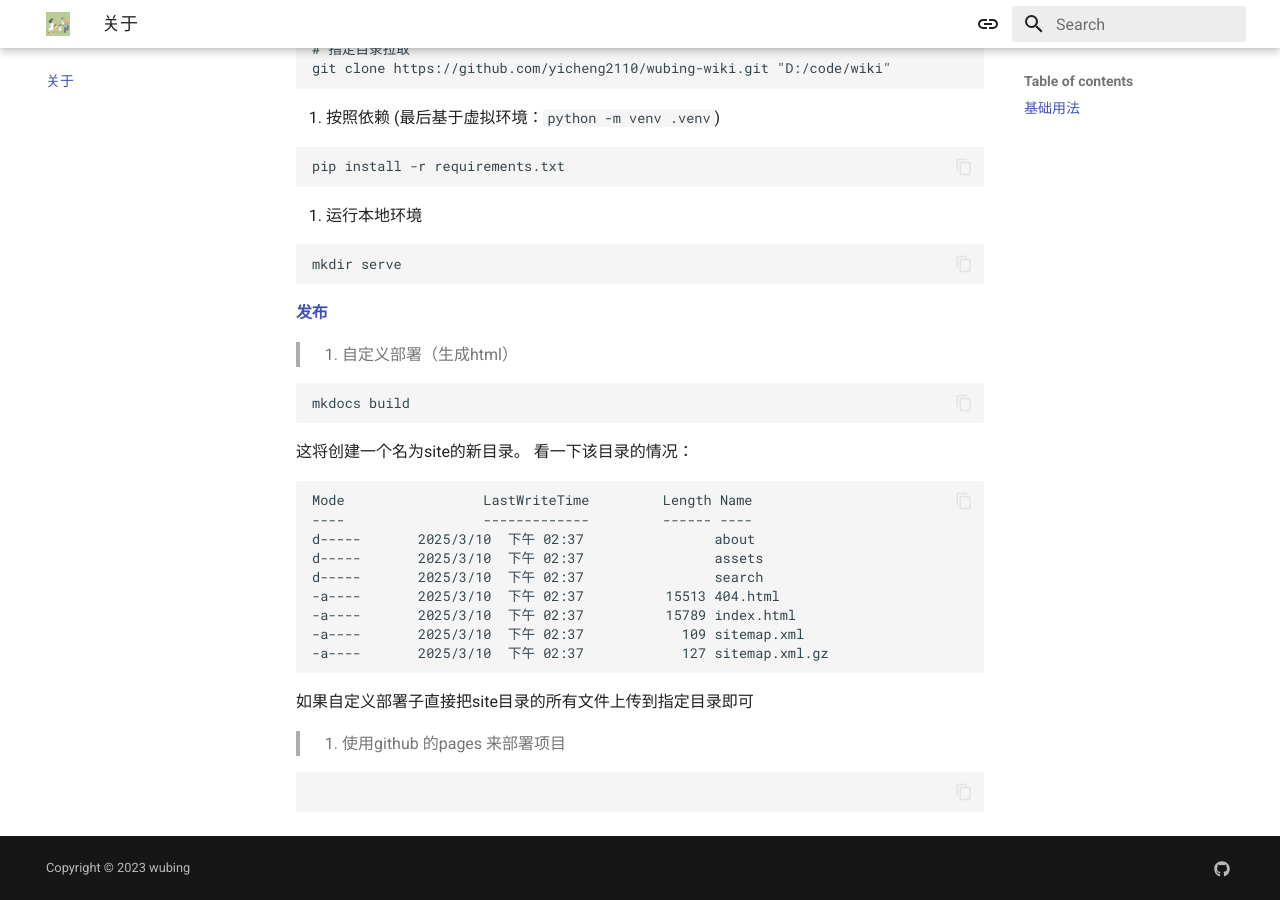
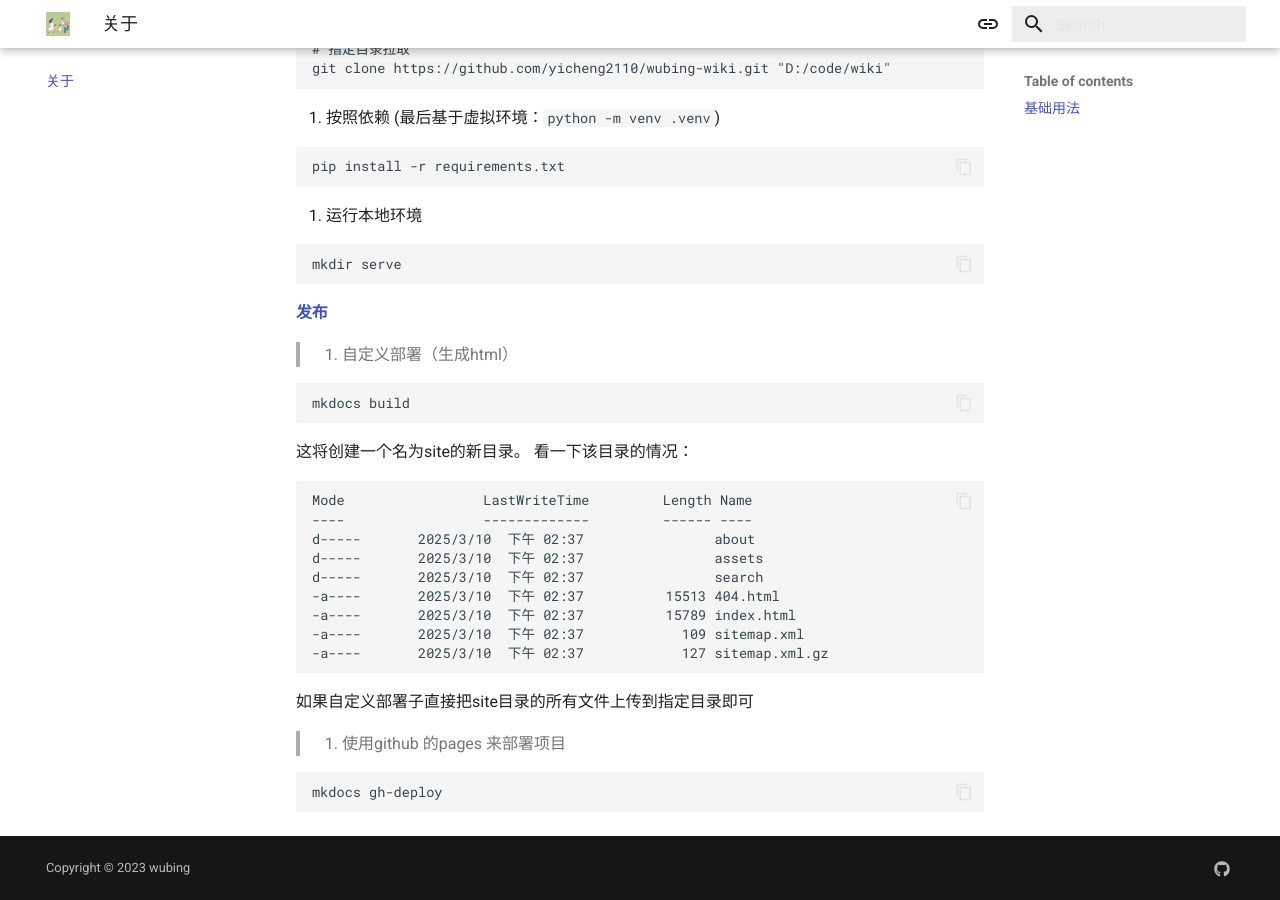
Before and after one commit to yicheng2110/wubing-wiki, an MkDocs documentation site: the page built from docs/about.md, in a window 1280 px wide and 900 px high, scrolled down 609 px. Built offline with MkDocs 1.6.1 and Material for MkDocs 9.7.7, drawn with Linux system fonts in a browser that asks for light colours.

Commit message:
初始化项目

````diff
--- a/docs/about.md
+++ b/docs/about.md
@@ -57,5 +57,5 @@ d-----       2025/3/10  下午 02:37                search
 
 > 2. 使用github 的pages 来部署项目
 ```shell
-
+mkdocs gh-deploy
 ```
````
